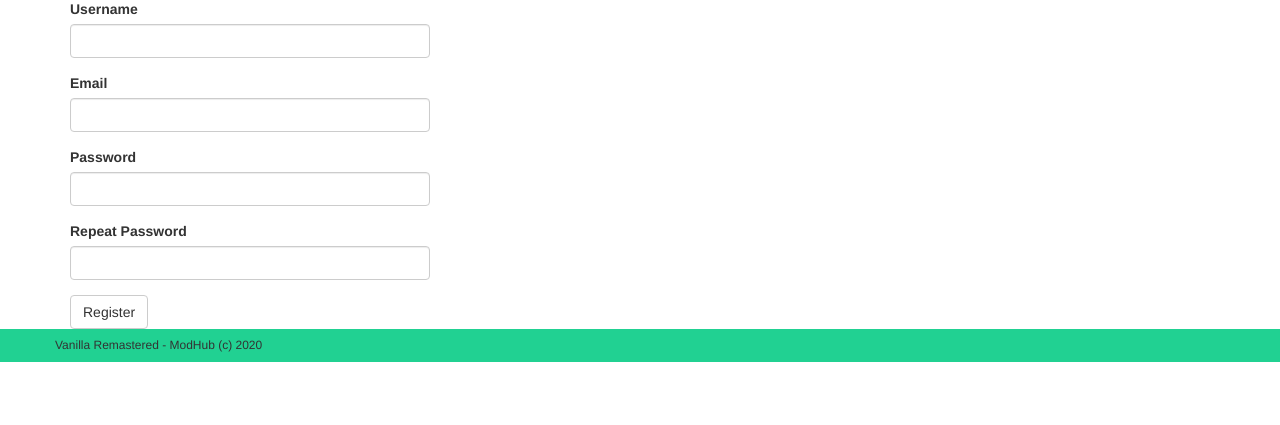
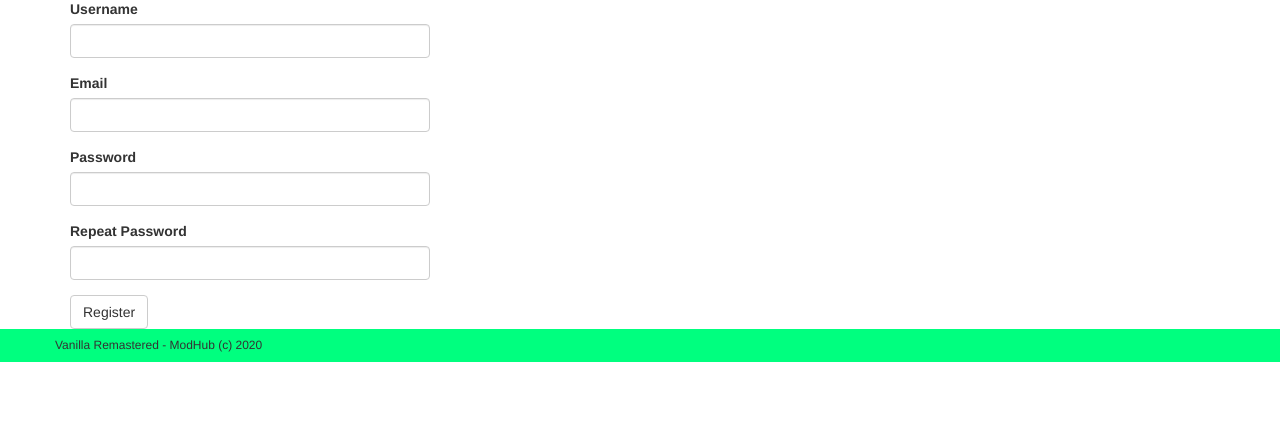
Before and after one commit to pointerboy/ModHub, a Flask app: page /auth/register in a window 1280 px wide. Shown: the part 163-588 px from the top of the page. Run offline with Flask 2, Linux system fonts and the light colour scheme; some libraries are stand-ins or nearby versions.

Commit message:
changed footer color

```diff
--- a/app/templates/base.html
+++ b/app/templates/base.html
@@ -174,7 +174,7 @@
     </script>
 
     <footer class="page-footer font-small blue-grey lighten-5">
-        <div style="background-color: #21d192;">
+        <div style="background-color: #00ff7f ;">
             <div class="container">
                 <div class="row py-4 d-flex align-items-center">
                     <h6 class="mb-0">Vanilla Remastered - ModHub (c) 2020</h6>
```
